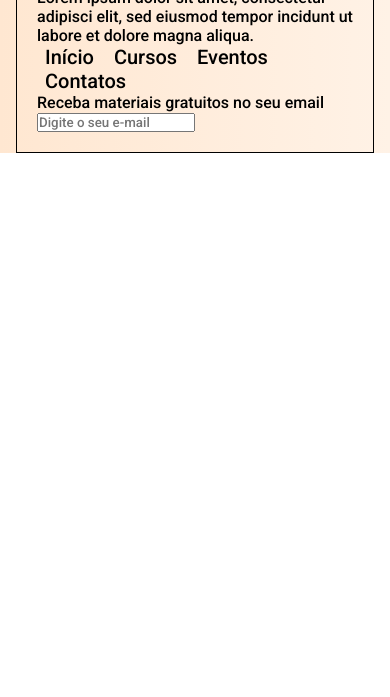
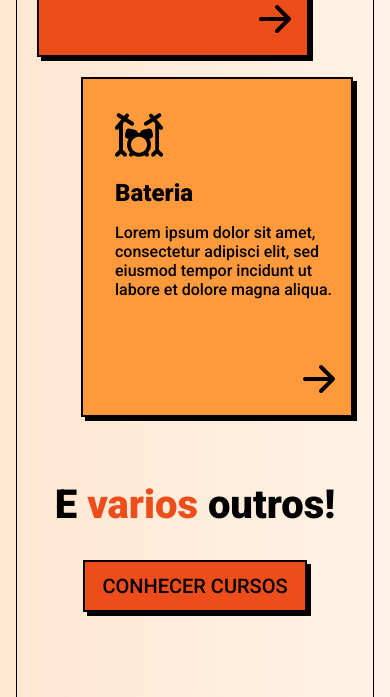
Before and after one commit to Gih2139Sanches/Escola-de-jazz, a plain HTML site: page index.html in a window 390 px wide. Shown: the part 2060-2757 px from the top of the page. Before the commit the page ends 2213 px from the top, so only its background shows below. Drawn offline with Linux system fonts and the light colour scheme.

Commit message:
Layout mobile concluído

```diff
--- a/css/style.css
+++ b/css/style.css
@@ -115,6 +115,71 @@ h2{
     width: 40px;
 }
 
+.courses-section{
+    padding-bottom: 8rem;
+}
+
+.cards{
+    display: flex;
+    flex-direction: column;
+    align-items: start;
+    gap: 1.25rem;
+    margin-top: -8rem;
+    margin-bottom: 4rem;
+}
+
+.card{
+    background-color: var(--color-primary);
+    border: 2px solid var(--color-black);
+    box-shadow: 4px 4px 0 var(--color-black);
+    max-width: 17rem;
+    padding: 2rem 0 0 2rem;
+}
+
+.card:nth-child(2n){
+    align-self: end;
+    background-color: var(--color-secundary);
+}
+
+.card strong{
+    display: block;
+    font-size: 1.5rem;
+    margin: 1rem 0;
+}
+
+.card a{
+    display: block;
+    margin: 3rem 0 0 auto;
+    width: fit-content;
+}
+
+/* Rodapé */
+
+footer{
+border-bottom: 0;
+padding: 1rem 1.25rem 4rem;
+}
+
+footer nav a{
+    display: block;
+    padding-left: 0;
+}
+
+.newsletter-form label{
+    display: block;
+    font-size: 1.5rem;
+}
+
+.newsletter-form input{
+    border: 2px solid var(--color-black);
+    box-shadow: 4px 4px 0 var(--color-black);
+    font-size: 1.5rem;
+    padding: .5rem;
+    width: 100%;
+}
+
+/* Utilitários */
+
 .mt-1{
     margin-top: 1rem;
 }
@@ -143,3 +208,5 @@ h2{
 .text-center{
     text-align: center;
 }
+
+/* Responsividade */
--- a/index.html
+++ b/index.html
@@ -33,7 +33,7 @@
         </section>
         <section class="courses-section">
             <div class="cards">
-                <article>
+                <article class="card">
                     <img src="img/piano.png" alt="ícone de teclas de piano">
                     <strong>Piano popular</strong>
                     <p>Lorem ipsum dolor sit amet, consectetur adipisci elit, sed eiusmod tempor incidunt ut labore et dolore magna aliqua.</p>
@@ -41,7 +41,7 @@
                         <img src="img/arrow-right.svg" alt="Ir para a página do curso">
                     </a>
                 </article>
-                <article>
+                <article class="card">
                     <img src="img/clef.png" alt="ícone da claf do sol">
                     <strong>Teoria musical</strong>
                     <p>Lorem ipsum dolor sit amet, consectetur adipisci elit, sed eiusmod tempor incidunt ut labore et dolore magna aliqua.</p>
@@ -49,7 +49,7 @@
                         <img src="img/arrow-right.svg" alt="Ir para a página do curso">
                     </a>
                 </article>
-                <article>
+                <article class="card">
                     <img src="img/sax.png" alt="ícone de saxofone">
                     <strong>Sax alto</strong>
                     <p>Lorem ipsum dolor sit amet, consectetur adipisci elit, sed eiusmod tempor incidunt ut labore et dolore magna aliqua.</p>
@@ -57,7 +57,7 @@
                         <img src="img/arrow-right.svg" alt="Ir para a página do curso">
                     </a>
                 </article>
-                <article>
+                <article class="card">
                     <img src="img/drums.png" alt="ícone de bateria">
                     <strong>Bateria</strong>
                     <p>Lorem ipsum dolor sit amet, consectetur adipisci elit, sed eiusmod tempor incidunt ut labore et dolore magna aliqua.</p>
@@ -66,24 +66,25 @@
                     </a>
                 </article>
             </div>
-            <h2>E <span class="text-primary">varios</span> outros!</h2>
-            <a href="#">Conhecer cursos</a>
+            <h2 class="text-center">E <span class="text-primary">varios</span> outros!</h2>
+            <a href="#" class="button mt-2 mx-auto">Conhecer cursos</a>
         </section>
     </main>
     <footer>
         <div>
-            <img src="img/logo.svg" alt="Tom's Jazz School">
-            <p>Lorem ipsum dolor sit amet, consectetur adipisci elit, sed eiusmod tempor incidunt ut labore et dolore magna aliqua.</p>
+            <img src="img/logo.svg" class="mt-1 mb-1" alt="Tom's Jazz School">
+            <p class="mb-2">Lorem ipsum dolor sit amet, consectetur adipisci elit, sed eiusmod tempor incidunt ut labore et dolore magna aliqua.</p>
         </div>
-        <nav>
+        <nav class="mb-2">
             <a href="#">Início</a>
             <a href="#">Cursos</a>
             <a href="#">Eventos</a>
             <a href="#">Contatos</a>
         </nav>
-        <form>
-            <label for="email">Receba materiais gratuitos no seu email</label>
-            <input type="text" name="email" id="email" placeholder="Digite o seu e-mail">
+        <form class="newsletter-form">
+            <label for="email" class="mb-1">Receba materiais gratuitos no seu email</label>
+            <input type="text" name="email" id="email" class="mb-1" placeholder="Digite o seu e-mail">
+            <a href="#" class="button mb-2">Quero receber</a>
         </form>
     </footer>
 </body>
```
